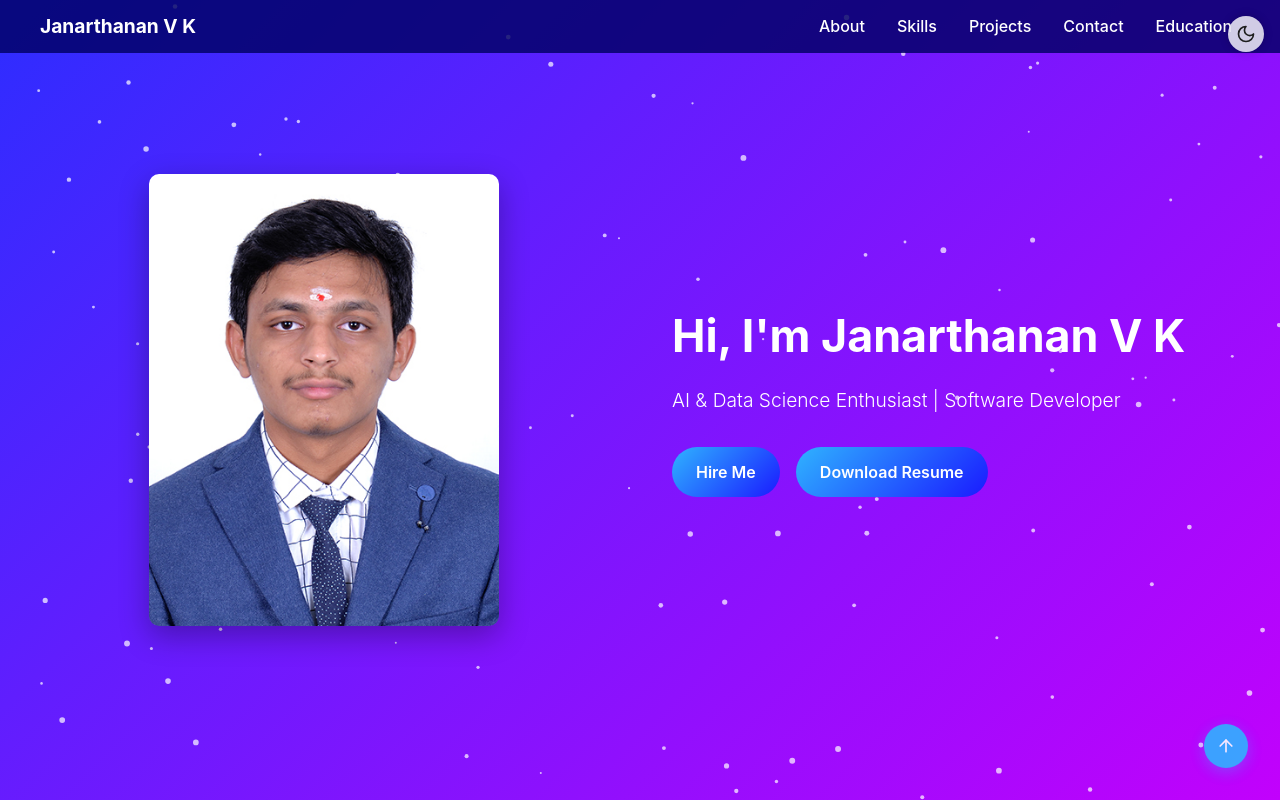
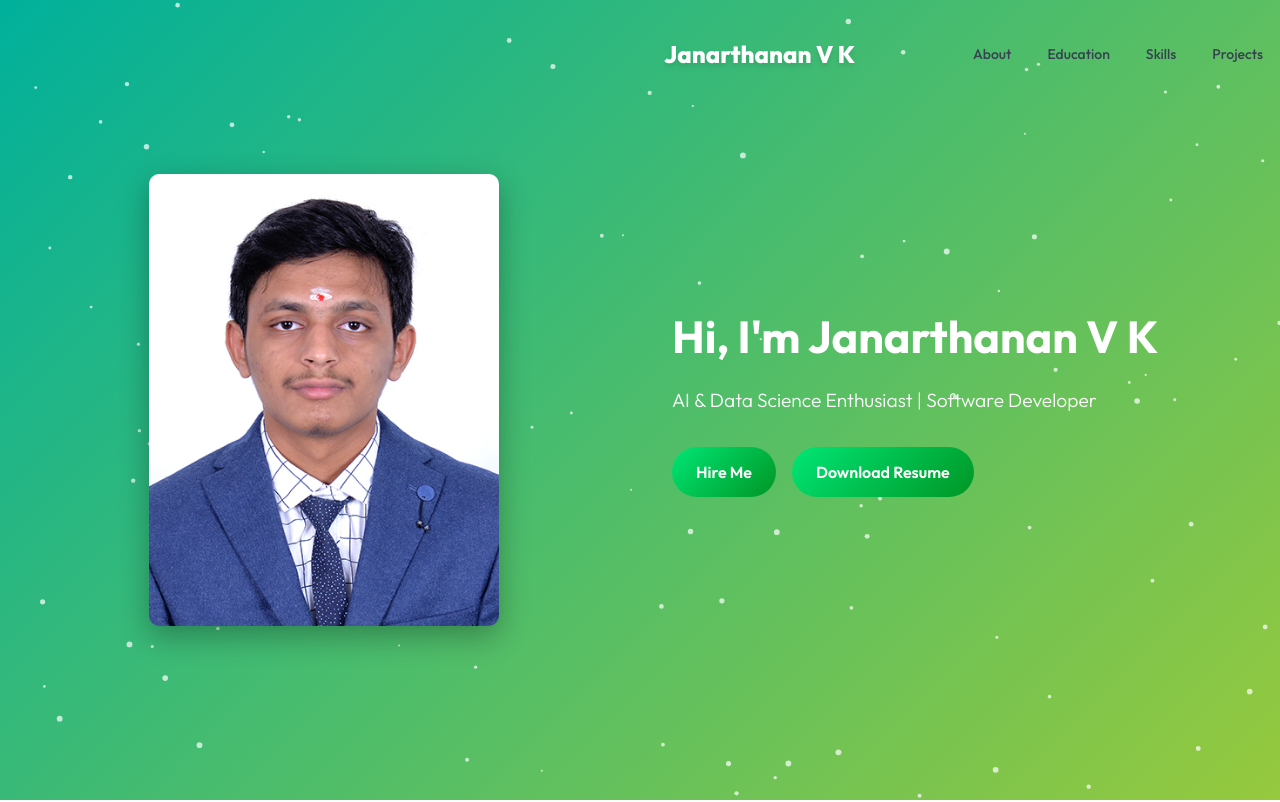
Before and after one commit to Janarthanan2/Portfolio, a React (Vite) app in the folder project/: page / in a window 1280 px wide. Shown: the top 802 px of the page. Built offline with nearby package versions, Linux system fonts and the light colour scheme.

Commit message:
Changed Education in the navbar path

```diff
--- a/project/package.json
+++ b/project/package.json
@@ -19,7 +19,8 @@
     "framer-motion": "^12.23.26",
     "lucide-react": "^0.344.0",
     "react": "^18.3.1",
-    "react-dom": "^18.3.1"
+    "react-dom": "^18.3.1",
+    "recharts": "^3.6.0"
   },
   "devDependencies": {
     "@eslint/js": "^9.9.1",
--- a/project/src/components/Education.tsx
+++ b/project/src/components/Education.tsx
@@ -21,7 +21,7 @@ const Education: React.FC = () => {
     {
       date: '2022–2026',
       institution: 'Saveetha Engineering College',
-      description: 'Pursuing B.Tech in Artificial Intelligence and Data Science (current CGPA: 8.53). Participated in Smart India Hackathon 2024, built projects using Python, TensorFlow & React. Member of Tech society club and technical event organizer.'
+      description: 'Pursuing B.Tech in Artificial Intelligence and Data Science (current CGPA: 8.2). Participated in Smart India Hackathon 2024, built projects using Python, TensorFlow & React. Member of Tech society club and technical event organizer.'
     }
   ];
 
--- a/project/src/components/Header.tsx
+++ b/project/src/components/Header.tsx
@@ -1,14 +1,41 @@
-import React from 'react';
+import React, { useState, useEffect } from 'react';
 import { useTheme } from '../contexts/ThemeContext';
-import { Sun, Moon, ArrowUp } from 'lucide-react';
+import { Sun, Moon, ArrowUp, Menu, X } from 'lucide-react';
+import { motion, AnimatePresence } from 'framer-motion';
 
 const Header: React.FC = () => {
   const { isDark, toggleTheme } = useTheme();
+  const [isScrolled, setIsScrolled] = useState(false);
+  const [mobileMenuOpen, setMobileMenuOpen] = useState(false);
+  const [activeSection, setActiveSection] = useState('');
+
+  useEffect(() => {
+    const handleScroll = () => {
+      setIsScrolled(window.scrollY > 20);
+
+      // Basic active section detection
+      const sections = ['about', 'education', 'skills', 'projects', 'contact'];
+      for (const section of sections) {
+        const element = document.getElementById(section);
+        if (element) {
+          const rect = element.getBoundingClientRect();
+          if (rect.top >= 0 && rect.top <= 300) {
+            setActiveSection(section);
+          }
+        }
+      }
+    };
+
+    window.addEventListener('scroll', handleScroll);
+    return () => window.removeEventListener('scroll', handleScroll);
+  }, []);
 
   const scrollToSection = (sectionId: string) => {
     const element = document.getElementById(sectionId);
     if (element) {
       element.scrollIntoView({ behavior: 'smooth' });
+      setActiveSection(sectionId);
+      setMobileMenuOpen(false);
     }
   };
 
@@ -16,28 +43,133 @@ const Header: React.FC = () => {
     window.scrollTo({ top: 0, behavior: 'smooth' });
   };
 
+  const navItems = [
+    { id: 'about', label: 'About' },
+    { id: 'education', label: 'Education' },
+    { id: 'skills', label: 'Skills' },
+    { id: 'projects', label: 'Projects' },
+    { id: 'contact', label: 'Contact' },
+  ];
+
   return (
     <>
-      <div className="theme-toggle" onClick={toggleTheme} title="Toggle Theme">
-        {isDark ? <Sun size={20} /> : <Moon size={20} />}
-      </div>
+      {/* Floating Scroll to Top - kept separate for utility */}
+      <AnimatePresence>
+        {isScrolled && (
+          <motion.div
+            initial={{ opacity: 0, scale: 0 }}
+            animate={{ opacity: 1, scale: 1 }}
+            exit={{ opacity: 0, scale: 0 }}
+            className="fixed bottom-8 right-8 z-50 cursor-pointer text-white bg-[var(--accent-color)] p-3 rounded-full shadow-lg hover:shadow-xl transition-shadow"
+            onClick={scrollToTop}
+          >
+            <ArrowUp size={24} />
+          </motion.div>
+        )}
+      </AnimatePresence>
 
-      <div className="scroll-to-top" onClick={scrollToTop} title="Scroll to Top">
-        <ArrowUp size={20} />
-      </div>
+      {/* Centralized Floating Navbar */}
+      <motion.nav
+        initial={{ y: -100, opacity: 0 }}
+        animate={{ y: 0, opacity: 1 }}
+        transition={{ duration: 0.8, type: "spring", bounce: 0.4 }}
+        className={`fixed top-6 left-1/2 transform -translate-x-1/2 z-50 w-[90%] max-w-4xl rounded-full transition-all duration-300 ${isScrolled
+          ? 'bg-white/80 dark:bg-[#00251a]/80 backdrop-blur-md shadow-lg border border-white/20 dark:border-white/10'
+          : 'bg-transparent'
+          }`}
+      >
+        <div className="px-6 py-3 flex justify-between items-center">
 
-      <nav className="navbar">
-        <div className="nav-container">
-          <div className="logo">Janarthanan V K</div>
-          <ul className="nav-links">
-            <li><button onClick={() => scrollToSection('about')}>About</button></li>
-            <li><button onClick={() => scrollToSection('skills')}>Skills</button></li>
-            <li><button onClick={() => scrollToSection('projects')}>Projects</button></li>
-            <li><button onClick={() => scrollToSection('contact')}>Contact</button></li>
-            <li><button onClick={() => scrollToSection('education')}>Education</button></li>
+          {/* Logo / Name - Left */}
+          <div
+            className={`text-2xl font-extrabold cursor-pointer shrink-0 transition-all duration-300 hover:scale-105 ${isScrolled
+              ? 'bg-clip-text text-transparent bg-gradient-to-r from-[var(--accent-color)] to-emerald-500'
+              : 'text-white drop-shadow-md'
+              }`}
+            onClick={scrollToTop}
+          >
+            Janarthanan V K
+          </div>
+
+          {/* Desktop Nav - Center */}
+          <ul className="hidden md:flex items-center gap-1 flex-1 justify-center">
+            {navItems.map((item) => (
+              <li key={item.id}>
+                <button
+                  onClick={() => scrollToSection(item.id)}
+                  className={`relative px-4 py-2 rounded-full text-sm font-medium transition-colors ${activeSection === item.id
+                    ? 'text-white'
+                    : 'text-gray-700 dark:text-gray-300 hover:text-[var(--accent-color)]'
+                    }`}
+                >
+                  {activeSection === item.id && (
+                    <motion.div
+                      layoutId="activeTab"
+                      className="absolute inset-0 bg-[var(--accent-color)] rounded-full -z-10"
+                      transition={{ type: "spring", stiffness: 380, damping: 30 }}
+                    />
+                  )}
+                  {item.label}
+                </button>
+              </li>
+            ))}
           </ul>
+
+          {/* Theme Toggle - Right */}
+          <div className="hidden md:block pl-2 border-l border-gray-200 dark:border-gray-700 shrink-0">
+            <button
+              onClick={toggleTheme}
+              className="p-2 rounded-full hover:bg-gray-100 dark:hover:bg-white/10 transition-colors text-gray-700 dark:text-white"
+            >
+              {isDark ? <Sun size={20} /> : <Moon size={20} />}
+            </button>
+          </div>
+
+          {/* Mobile Menu Toggle (replaces everything else on mobile) */}
+          <div className="md:hidden flex items-center gap-4">
+            <button
+              onClick={toggleTheme}
+              className="p-2 rounded-full hover:bg-gray-100 dark:hover:bg-white/10 transition-colors text-gray-700 dark:text-white"
+            >
+              {isDark ? <Sun size={20} /> : <Moon size={20} />}
+            </button>
+            <button
+              onClick={() => setMobileMenuOpen(!mobileMenuOpen)}
+              className="text-gray-700 dark:text-white"
+            >
+              {mobileMenuOpen ? <X size={24} /> : <Menu size={24} />}
+            </button>
+          </div>
         </div>
-      </nav>
+
+        {/* Mobile Menu Dropdown */}
+        <AnimatePresence>
+          {mobileMenuOpen && (
+            <motion.div
+              initial={{ height: 0, opacity: 0 }}
+              animate={{ height: 'auto', opacity: 1 }}
+              exit={{ height: 0, opacity: 0 }}
+              className="md:hidden overflow-hidden bg-white dark:bg-[#00251a] rounded-b-3xl border-t border-gray-100 dark:border-gray-800"
+            >
+              <ul className="flex flex-col p-4 gap-2">
+                {navItems.map((item) => (
+                  <li key={item.id}>
+                    <button
+                      onClick={() => scrollToSection(item.id)}
+                      className={`w-full text-left px-4 py-3 rounded-xl transition-colors ${activeSection === item.id
+                        ? 'bg-[var(--accent-color)] text-white'
+                        : 'text-gray-700 dark:text-gray-300 hover:bg-gray-100 dark:hover:bg-white/5'
+                        }`}
+                    >
+                      {item.label}
+                    </button>
+                  </li>
+                ))}
+              </ul>
+            </motion.div>
+          )}
+        </AnimatePresence>
+      </motion.nav>
     </>
   );
 };
--- a/project/src/components/Projects.tsx
+++ b/project/src/components/Projects.tsx
@@ -22,6 +22,11 @@ const Projects: React.FC = () => {
       title: 'Movie Recommender',
       description: 'Content + collaborative filtering recommender.',
       link: 'https://github.com/Janarthanan2/Movie-Ticket-Booking.git'
+    },
+    {
+      title: 'AIMMS Project',
+      description: 'AI-Enhanced Money Monitoring System.',
+      link: 'https://github.com/Janarthanan2/aimms_project.git'
     }
   ];
 
--- a/project/src/index.css
+++ b/project/src/index.css
@@ -1,3 +1,5 @@
+@import url('https://fonts.googleapis.com/css2?family=Outfit:wght@300;400;500;600;700;800&display=swap');
+
 @tailwind base;
 @tailwind components;
 @tailwind utilities;
@@ -6,23 +8,27 @@
 :root {
   --bg-color: #ffffff;
   --text-color: #1e1e1e;
-  --accent-color: #2fb3ff;
+  --accent-color: #00E676;
+  /* Vibrant Spring Green (Material A400) */
   --card-bg: rgba(255, 255, 255, 0.8);
-  --nav-bg: #000063d1;
+  --nav-bg: #004D40;
+  /* Deep Teal/Green */
 }
 
 body.dark {
   --bg-color: #1e1e1e;
   --text-color: #ffffff;
-  --accent-color: #5ad2ff;
+  --accent-color: #69F0AE;
+  /* Light Vibrant Green */
   --card-bg: rgba(0, 0, 0, 0.6);
-  --nav-bg: #0a0a23;
+  --nav-bg: #00251a;
+  /* Very Dark Teal */
 }
 
 body {
   margin: 0;
   padding: 0;
-  font-family: -apple-system, BlinkMacSystemFont, 'Segoe UI', 'Roboto', 'Oxygen', 'Ubuntu', 'Cantarell', sans-serif;
+  font-family: 'Outfit', -apple-system, BlinkMacSystemFont, 'Segoe UI', 'Roboto', 'Oxygen', 'Ubuntu', 'Cantarell', sans-serif;
   background-color: var(--bg-color);
   color: var(--text-color);
   transition: background-color 0.4s, color 0.4s;
@@ -88,7 +94,7 @@ body {
   align-items: center;
   justify-content: center;
   cursor: pointer;
-  box-shadow: 0 0 10px rgba(0,0,0,0.2);
+  box-shadow: 0 0 10px rgba(0, 0, 0, 0.2);
   backdrop-filter: blur(10px);
   transition: all 0.3s ease;
 }
@@ -110,14 +116,14 @@ body {
   align-items: center;
   justify-content: center;
   cursor: pointer;
-  box-shadow: 0 4px 15px rgba(47, 179, 255, 0.4);
+  box-shadow: 0 4px 15px rgba(0, 230, 118, 0.6);
   transition: all 0.3s ease;
-  opacity: 0.9;
+  opacity: 1;
 }
 
 .scroll-to-top:hover {
   transform: translateY(-3px);
-  box-shadow: 0 6px 20px rgba(47, 179, 255, 0.6);
+  box-shadow: 0 6px 20px rgba(0, 230, 118, 0.8);
   opacity: 1;
 }
 
@@ -137,7 +143,8 @@ body {
   justify-content: center;
   position: relative;
   overflow: hidden;
-  background: linear-gradient(135deg, #2d2dff, rgb(194, 1, 252));
+  background: linear-gradient(135deg, #00b09b, #96c93d);
+  /* Vibrant Teal to Lime */
   color: white;
   padding: 2rem;
   margin: 0;
@@ -166,7 +173,7 @@ body {
   max-width: 350px;
   height: auto;
   border-radius: 10px;
-  box-shadow: 0 10px 30px rgba(0,0,0,0.3);
+  box-shadow: 0 10px 30px rgba(0, 0, 0, 0.3);
   transition: transform 0.3s ease;
 }
 
@@ -202,8 +209,16 @@ body {
 }
 
 @keyframes blink {
-  0%, 50% { opacity: 1; }
-  51%, 100% { opacity: 0; }
+
+  0%,
+  50% {
+    opacity: 1;
+  }
+
+  51%,
+  100% {
+    opacity: 0;
+  }
 }
 
 section {
@@ -227,7 +242,7 @@ h2 {
   border-left: 5px solid var(--accent-color);
   margin-bottom: 1rem;
   border-radius: 5px;
-  box-shadow: 0 4px 6px rgba(0,0,0,0.1);
+  box-shadow: 0 4px 6px rgba(0, 0, 0, 0.1);
   backdrop-filter: blur(10px);
   transition: transform 0.3s ease;
 }
@@ -254,7 +269,7 @@ h2 {
   background: var(--card-bg);
   padding: 2rem;
   border-radius: 20px;
-  box-shadow: 0 10px 30px rgba(0,0,0,0.1);
+  box-shadow: 0 10px 30px rgba(0, 0, 0, 0.1);
   backdrop-filter: blur(10px);
   border: 1px solid rgba(255, 255, 255, 0.1);
   transition: transform 0.3s ease, box-shadow 0.3s ease;
@@ -262,7 +277,7 @@ h2 {
 
 .skill-category:hover {
   transform: translateY(-5px);
-  box-shadow: 0 20px 40px rgba(0,0,0,0.15);
+  box-shadow: 0 20px 40px rgba(0, 0, 0, 0.15);
 }
 
 .category-title {
@@ -282,7 +297,7 @@ h2 {
   transform: translateX(-50%);
   width: 50px;
   height: 3px;
-  background: linear-gradient(90deg, var(--accent-color), #5ad2ff);
+  background: linear-gradient(90deg, var(--accent-color), #00C853);
   border-radius: 2px;
 }
 
@@ -342,13 +357,18 @@ body.dark .skill-bar {
   left: 0;
   right: 0;
   bottom: 0;
-  background: linear-gradient(90deg, transparent, rgba(255,255,255,0.3), transparent);
+  background: linear-gradient(90deg, transparent, rgba(255, 255, 255, 0.3), transparent);
   animation: shimmer 2s infinite;
 }
 
 @keyframes shimmer {
-  0% { transform: translateX(-100%); }
-  100% { transform: translateX(100%); }
+  0% {
+    transform: translateX(-100%);
+  }
+
+  100% {
+    transform: translateX(100%);
+  }
 }
 
 .skills-summary {
@@ -359,12 +379,12 @@ body.dark .skill-bar {
 }
 
 .summary-card {
-  background: linear-gradient(135deg, var(--accent-color), #5ad2ff);
+  background: linear-gradient(135deg, var(--accent-color), #00C853);
   padding: 2rem;
   border-radius: 20px;
   text-align: center;
   color: white;
-  box-shadow: 0 10px 30px rgba(47, 179, 255, 0.3);
+  box-shadow: 0 10px 30px rgba(0, 230, 118, 0.4);
   transition: transform 0.3s ease;
 }
 
@@ -376,7 +396,7 @@ body.dark .skill-bar {
   font-size: 2.5rem;
   font-weight: 800;
   margin-bottom: 0.5rem;
-  text-shadow: 0 2px 4px rgba(0,0,0,0.2);
+  text-shadow: 0 2px 4px rgba(0, 0, 0, 0.2);
 }
 
 .summary-label {
@@ -396,7 +416,7 @@ body.dark .skill-bar {
   padding: 1.5rem;
   border-radius: 15px;
   transition: transform 0.3s ease, box-shadow 0.3s ease;
-  box-shadow: 0 5px 15px rgba(0,0,0,0.1);
+  box-shadow: 0 5px 15px rgba(0, 0, 0, 0.1);
   cursor: pointer;
   backdrop-filter: blur(10px);
   border: 1px solid rgba(255, 255, 255, 0.1);
@@ -404,7 +424,7 @@ body.dark .skill-bar {
 
 .project-card:hover {
   transform: perspective(500px) rotateX(5deg) rotateY(5deg) translateY(-10px);
-  box-shadow: 0 15px 35px rgba(0,0,0,0.2);
+  box-shadow: 0 15px 35px rgba(0, 0, 0, 0.2);
 }
 
 .project-card h3 {
@@ -420,7 +440,7 @@ body.dark .skill-bar {
 
 .btn {
   display: inline-block;
-  background: linear-gradient(135deg, var(--accent-color), #1a1aff);
+  background: linear-gradient(135deg, var(--accent-color), #009624);
   color: white;
   padding: 0.8rem 1.5rem;
   text-decoration: none;
@@ -434,7 +454,7 @@ body.dark .skill-bar {
 
 .btn:hover {
   transform: translateY(-2px);
-  box-shadow: 0 5px 15px rgba(0,0,0,0.2);
+  box-shadow: 0 5px 15px rgba(0, 0, 0, 0.2);
 }
 
 form {
@@ -443,12 +463,13 @@ form {
   gap: 1rem;
 }
 
-form input, form textarea {
+form input,
+form textarea {
   padding: 1rem;
   border: 1px solid rgba(255, 255, 255, 0.2);
   border-radius: 10px;
   background: var(--card-bg);
-  border-color: #0000a6;
+  border-color: #00897B;
   color: var(--text-color);
   resize: vertical;
   transition: all 0.3s ease;
@@ -456,10 +477,11 @@ form input, form textarea {
   font-family: inherit;
 }
 
-form input:focus, form textarea:focus {
+form input:focus,
+form textarea:focus {
   outline: none;
   border-color: var(--accent-color);
-  box-shadow: 0 0 0 3px rgba(47, 179, 255, 0.1);
+  box-shadow: 0 0 0 3px rgba(0, 230, 118, 0.2);
 }
 
 footer {
@@ -501,7 +523,7 @@ footer {
   left: calc(50% - 2px);
   width: 4px;
   height: 100%;
-  background: linear-gradient(180deg, var(--accent-color), #5ad2ff);
+  background: linear-gradient(180deg, var(--accent-color), #00C853);
   border-radius: 2px;
 }
 
@@ -525,8 +547,8 @@ footer {
   left: calc(50% - 10px);
   width: 20px;
   height: 20px;
-  background: linear-gradient(135deg, var(--accent-color), #5ad2ff);
-  box-shadow: 0 0 20px rgba(0, 225, 255, 0.5);
+  background: linear-gradient(135deg, var(--accent-color), #00C853);
+  box-shadow: 0 0 20px rgba(0, 230, 118, 0.6);
   border-radius: 50%;
   z-index: 1;
 }
```
Also changed, not shown: project/src/components/Contact.tsx (+8 -8 lines), project/src/components/ParticleBackground.tsx (line endings or trailing spaces), 1 other file (tests, documents, lock files or other folders).
